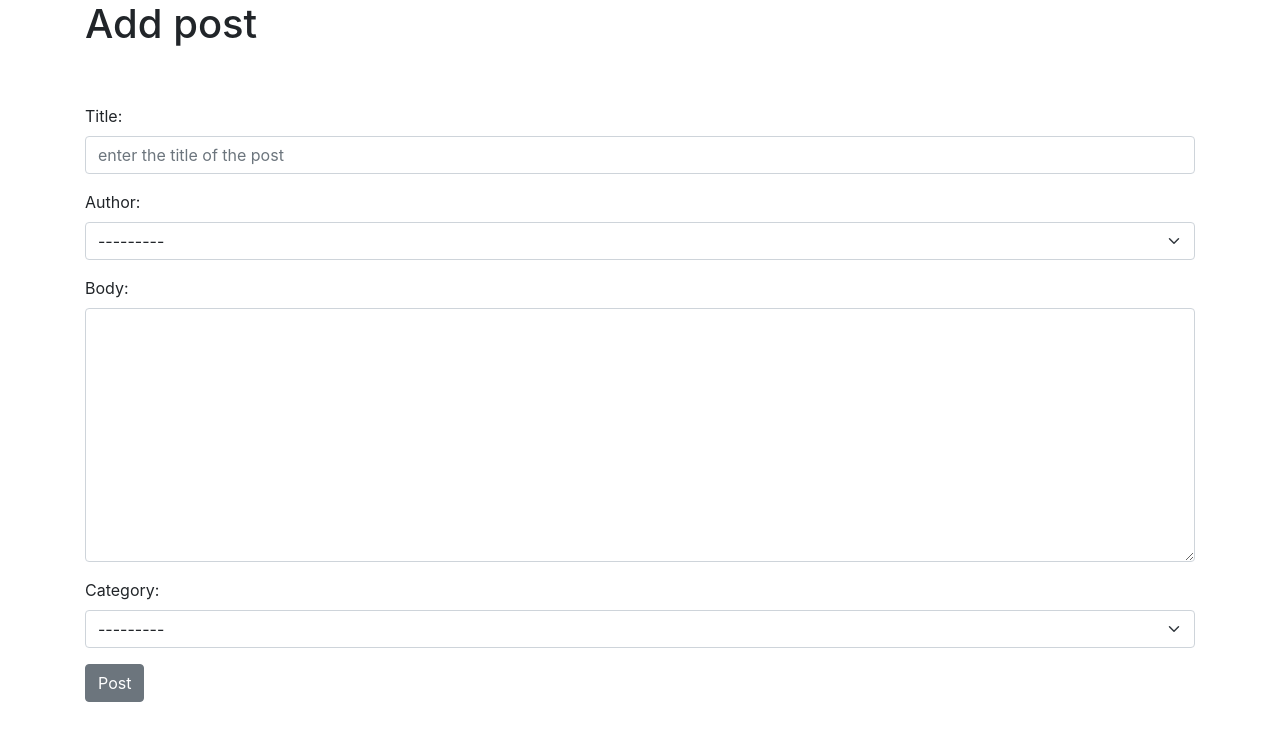
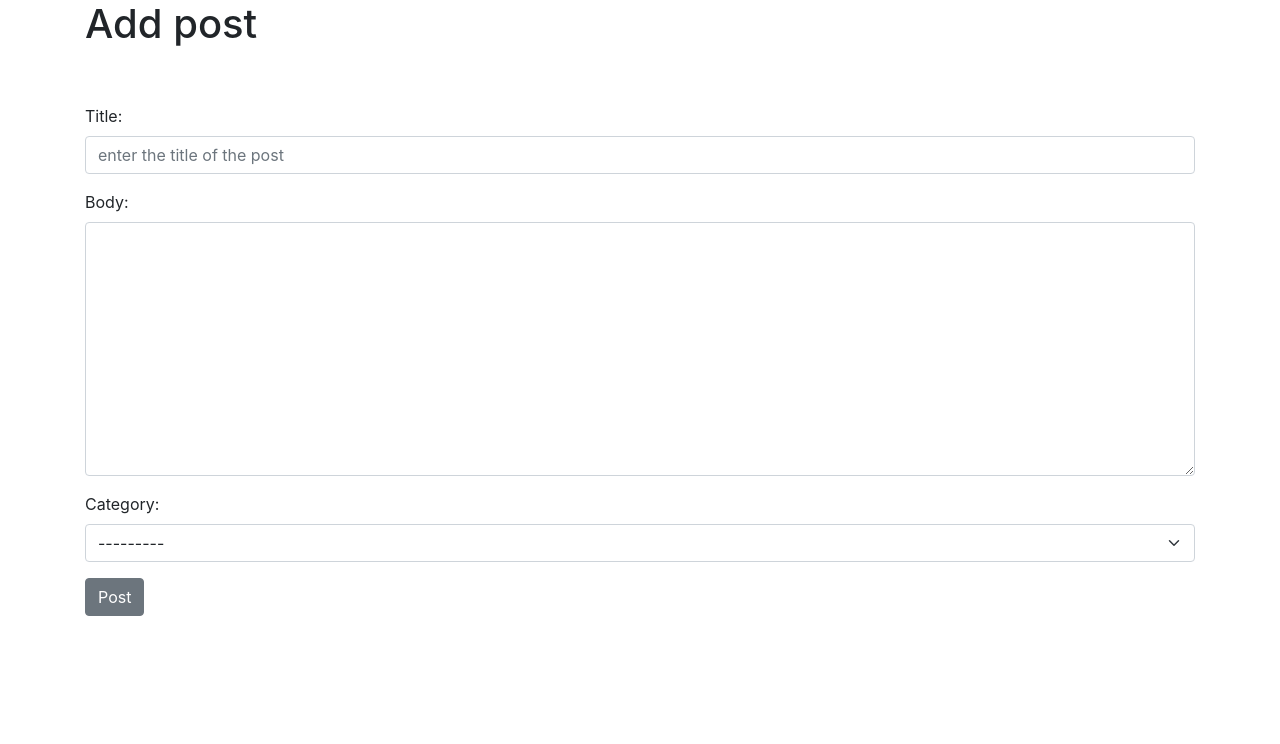
Before and after one commit to yassinejr/Blog, a Django app: page /add_post/ in a window 1280 px wide. Shown: the part 56-800 px from the top of the page. Run offline with Django 3.2, Linux system fonts and the light colour scheme; a user stored in the database is signed in; data comes from the database, SQL or seed files in the repository; both versions use the stored data as it was after the commit; some libraries are stand-ins or nearby versions.

Commit message:
author backend detector

```diff
--- a/main_blog/forms.py
+++ b/main_blog/forms.py
@@ -8,7 +8,8 @@ class PostForm(forms.ModelForm):
         fields = ('title', 'author', 'body', 'category')
         widgets = {
             'title': forms.TextInput(attrs={'class': 'form-control', 'placeholder': 'enter the title of the post'}),
-            'author': forms.Select(attrs={'class': 'form-select'}),
+            'author': forms.TextInput(attrs={'class': 'form-control', 'value': '', 'id': 'author', 'type':'hidden'}),
+            # 'author': forms.Select(attrs={'class': 'form-select'}),
             'body': forms.Textarea(attrs={'class': 'form-control'}),
             'category': forms.Select(attrs={'class': 'form-select'}),
         }
--- a/main_blog/templates/main_blog/add_post.html
+++ b/main_blog/templates/main_blog/add_post.html
@@ -11,6 +11,13 @@
             {{form.as_p}}
             <button class="btn btn-secondary">Post</button>
         </div>
+        <script>
+<!--            Adding this js code to send back the user already logged in to our backend -->
+<!--            so identify automatically the user while adding a post-->
+            var name = "{{ user.id }}";
+<!--            the element with id author is the dropdown already hidden in it form file-->
+            document.getElementById("author").value = name;
+        </script>
     </form>
 {% else %}
 <div class="alert alert-warning" role="alert">
```
Also changed, not shown: db.sqlite3.
